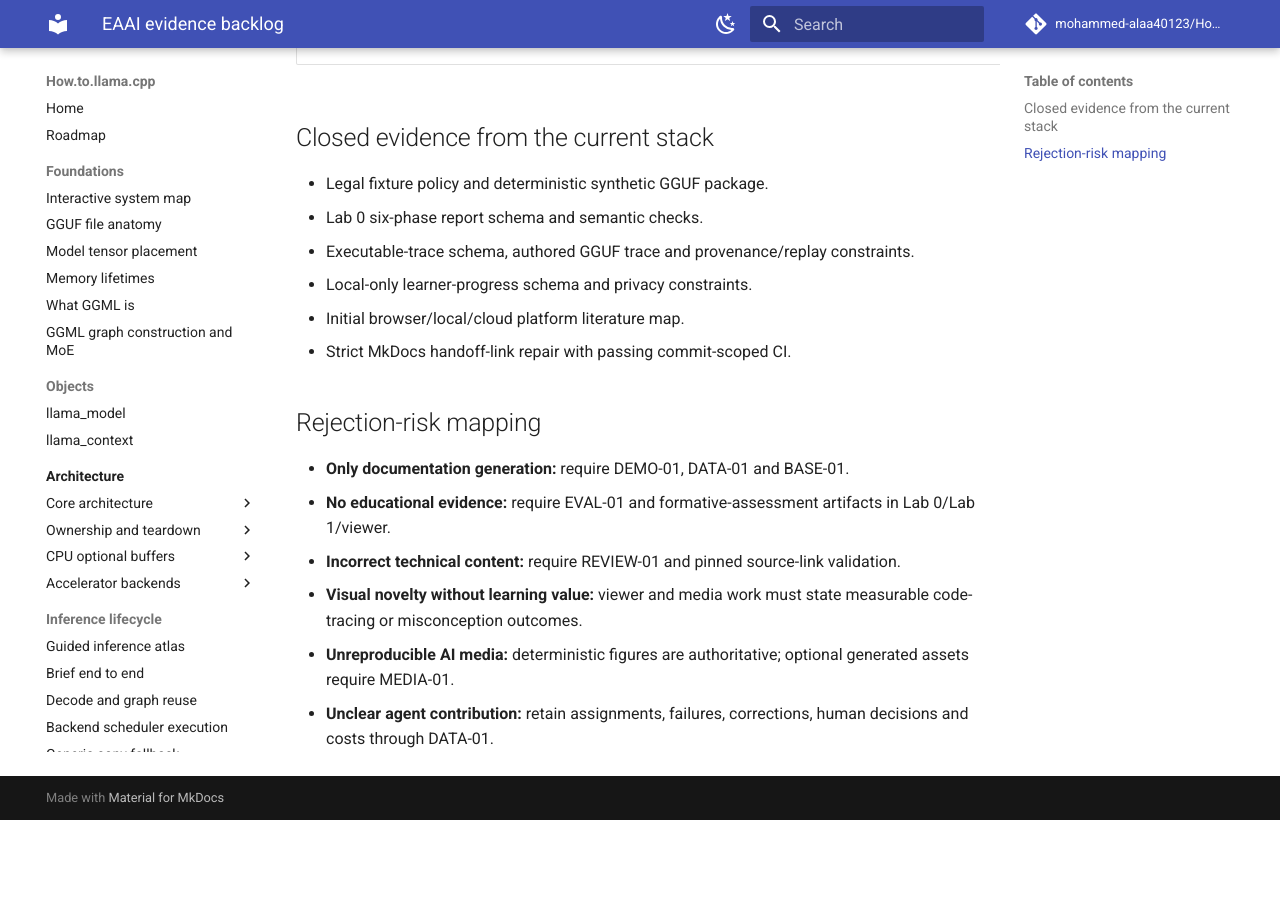
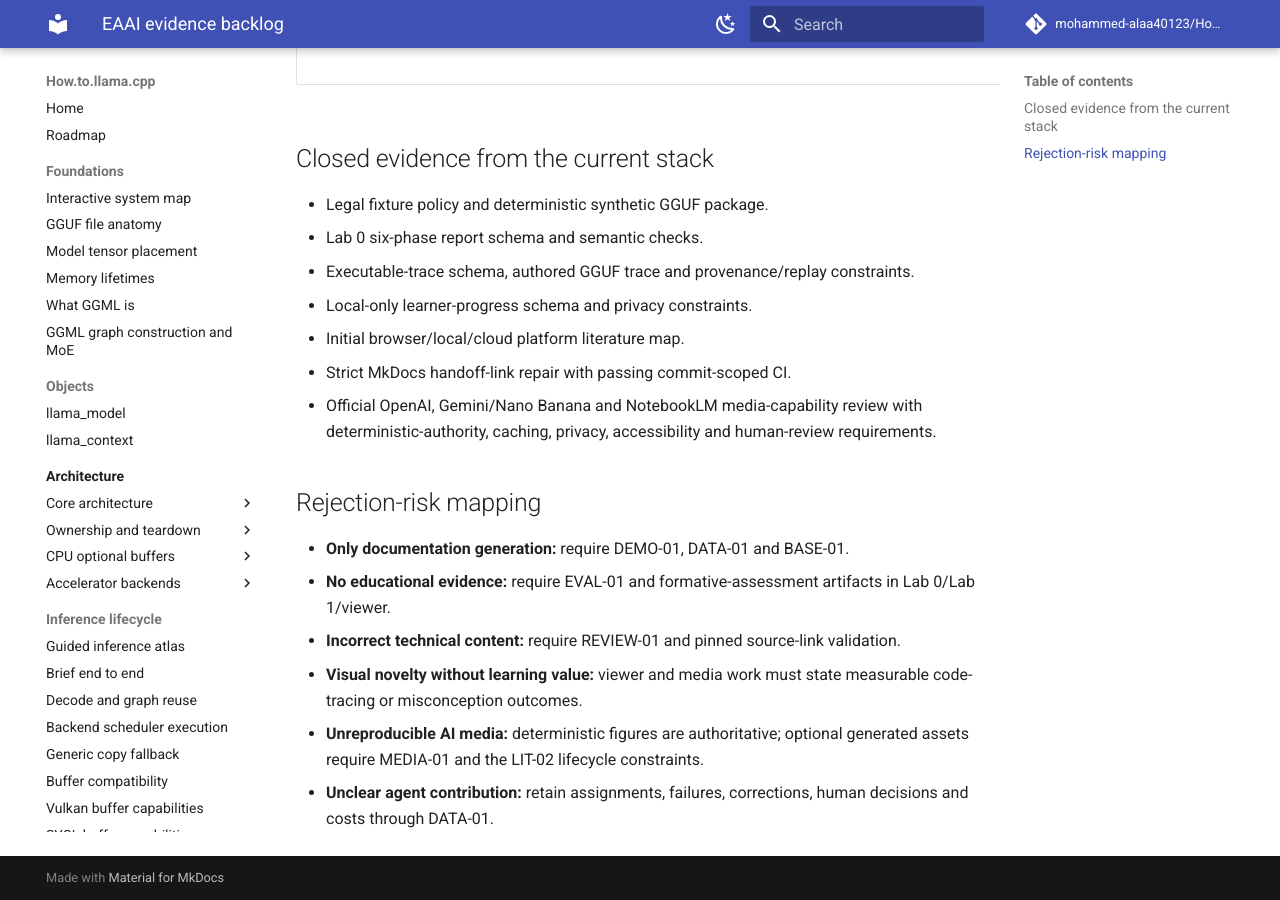
Before and after one commit to mohammed-alaa40123/How.to.llama.cpp, an MkDocs documentation site: the page built from docs/publication/evidence-backlog.md, in a window 1280 px wide and 900 px high, scrolled down 2983 px. Built offline with MkDocs 1.6.1 and Material for MkDocs 9.7.7, drawn with Linux system fonts in a browser that asks for light colours; comment, search, counter and statistics services are not loaded; before the commit the page ends 3803 px from its top, so only the background shows below that; some of the changed text lies outside the part shown.

Commit message:
docs: close official media literature dependency

```diff
--- a/docs/publication/evidence-backlog.md
+++ b/docs/publication/evidence-backlog.md
@@ -12,7 +12,7 @@
 | P1 | TRACE-02 | ready | Validation Architect | trace schema accepted; CI-01 | pinned source-link resolver, deterministic replay tests, missing-field tests, 500-step/2 MiB browser bound | Trace provenance and navigation remain valid against immutable source |
 | P1 | VIEW-01 | blocked | Documentation Builder | CI-01, TRACE-02 | keyboard-operable viewer shell, step forward/back, evidence labels, transcript/static fallback | A narrow executable lecture can expose source, state and explanation without evidence inflation |
 | P1 | LAB0-02 | ready | Validation Architect | Lab 0 report contract | reproducibility matrix, toolchain checks, diagnostic taxonomy, time-to-ready protocol | Setup/build evidence is comparable across supported environments |
-| P1 | LIT-02 | ready | Literature Scout | none | official media/API capability matrix with provenance, privacy, accessibility, licensing, cost and caching implications | Optional media choices are evidence-based and reproducible enough for an experience report |
+| P1 | LIT-02 | evidenced | Literature Scout | none | official media/API capability matrix plus `docs/media/pipeline-design.md` with provenance, privacy, accessibility, licensing, cost/caching and human-review requirements | Optional media choices are evidence-based and constrained enough for an experience report |
 | P1 | VENUE-01 | in progress | Literature Scout | official publication | verified EAAI-27 call, deadlines, area, format, review criteria | Submission plan matches the current venue rather than prior-year assumptions |
 | P2 | FIG-01 | blocked | Documentation Builder | MEDIA-01 | one deterministic figure generated from structured trace/fixture data plus manifest/checksum/alt text | Authoritative technical figures are reproducible without generative models |
 | P2 | LAB1-01 | blocked | Documentation Builder | CI-01, progress contract integrated | browser parser/visualizer, Python/golden agreement, Predict-Discover-Explain checkpoints, static fallback | Learners can inspect GGUF layout in-browser without confusing it with native inference |
@@ -31,6 +31,7 @@
 - Local-only learner-progress schema and privacy constraints.
 - Initial browser/local/cloud platform literature map.
 - Strict MkDocs handoff-link repair with passing commit-scoped CI.
+- Official OpenAI, Gemini/Nano Banana and NotebookLM media-capability review with deterministic-authority, caching, privacy, accessibility and human-review requirements.
 
 ## Rejection-risk mapping
 
@@ -38,5 +39,5 @@
 - **No educational evidence:** require EVAL-01 and formative-assessment artifacts in Lab 0/Lab 1/viewer.
 - **Incorrect technical content:** require REVIEW-01 and pinned source-link validation.
 - **Visual novelty without learning value:** viewer and media work must state measurable code-tracing or misconception outcomes.
-- **Unreproducible AI media:** deterministic figures are authoritative; optional generated assets require MEDIA-01.
+- **Unreproducible AI media:** deterministic figures are authoritative; optional generated assets require MEDIA-01 and the LIT-02 lifecycle constraints.
 - **Unclear agent contribution:** retain assignments, failures, corrections, human decisions and costs through DATA-01.
```
Also changed, not shown: other parts of docs/publication/evidence-backlog.md (+1 -1 lines).
